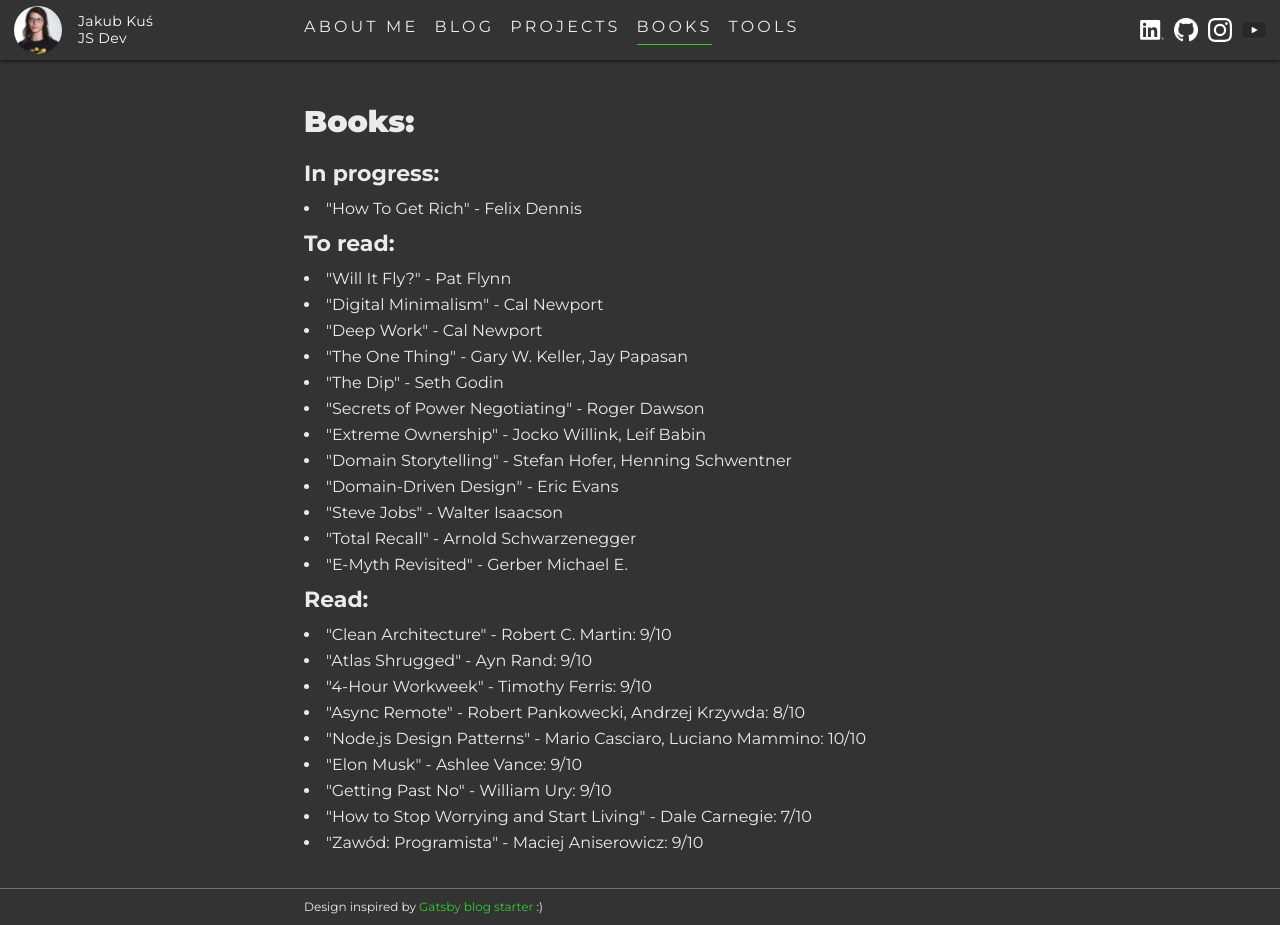
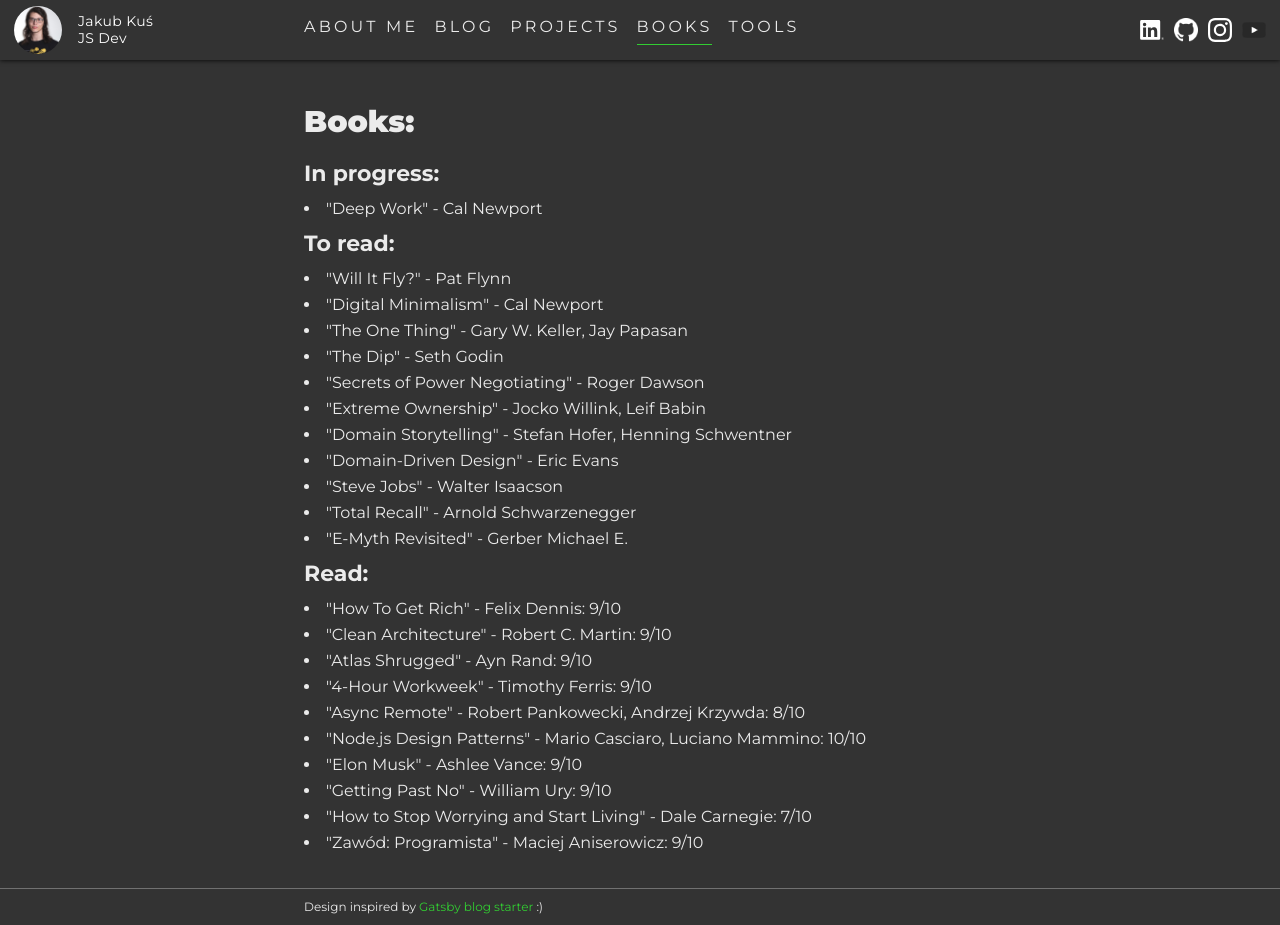
Before and after one commit to JakubKus/jkus.dev, a Next.js app: page /books in a window 1280 px wide. Built offline with nearby package versions, Linux system fonts and the light colour scheme; a small style sheet from the web is missing.

Commit message:
update books

```diff
--- a/pages/books.tsx
+++ b/pages/books.tsx
@@ -13,14 +13,13 @@
         </Head>
         <h1>Books:</h1>
         <h2>In progress:</h2>
-          <li>&quot;How To Get Rich&quot; - Felix Dennis</li>
         <ul>
+          <li>&quot;Deep Work&quot; - Cal Newport</li>
         </ul>
         <h2>To read:</h2>
         <ul>
           <li>&quot;Will It Fly?&quot; - Pat Flynn</li>
           <li>&quot;Digital Minimalism&quot; - Cal Newport</li>
-          <li>&quot;Deep Work&quot; - Cal Newport</li>
           <li>&quot;The One Thing&quot; - Gary W. Keller, Jay Papasan</li>
           <li>&quot;The Dip&quot; - Seth Godin</li>
           <li>&quot;Secrets of Power Negotiating&quot; - Roger Dawson</li>
@@ -33,6 +32,7 @@
         </ul>
         <h2>Read:</h2>
         <ul>
+          <li>&quot;How To Get Rich&quot; - Felix Dennis: 9/10</li>
           <li>&quot;Clean Architecture&quot; - Robert C. Martin: 9/10</li>
           <li>&quot;Atlas Shrugged&quot; - Ayn Rand: 9/10</li>
           <li>&quot;4-Hour Workweek&quot; - Timothy Ferris: 9/10</li>
```
